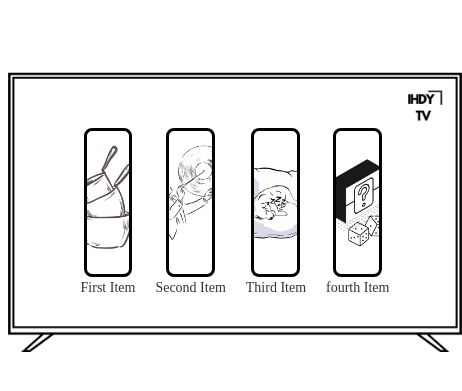
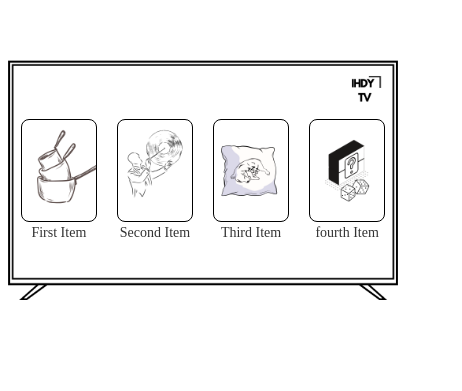
Before and after one commit to dijisolanke/ihdytv, a Next.js app: page / in a window 390 px wide. Shown: the part 183-574 px from the top of the page, 462 px wide, since content can reach past the window. Built offline with nearby package versions, Linux system fonts and the light colour scheme.

Commit message:
homepage responsive not yet functional

```diff
--- a/src/Components/LandingCard/index.tsx
+++ b/src/Components/LandingCard/index.tsx
@@ -2,7 +2,13 @@
 
 // ParentComponent.tsx
 import React from "react";
-import styled from "styled-components";
+
+import {
+  ParentContainer,
+  ChildContainer,
+  ImageSquare,
+  TextSpan,
+} from "./style";
 
 interface ChildProps {
   text: string;
@@ -14,41 +20,6 @@ interface ParentComponentProps {
 }
 
 // Styled Parent Container
-const ParentContainer = styled.div`
-  display: flex;
-  flex-wrap: nowrap;
-  justify-content: center;
-  align-items: center;
-  box-sizing: border-box;
-  width: 100%;
-  gap: 20px;
-`;
-
-// Styled Child Component
-const ChildContainer = styled.div`
-  display: flex;
-  flex-direction: column;
-  align-items: center;
-  flex-wrap: nowrap;
-`;
-
-// Styled Square for Background Image
-const ImageSquare = styled.div<{ backgroundImage: string }>`
-  width: 11vw;
-  height: 17vh;
-  background-image: url(${(props) => props.backgroundImage});
-  background-size: cover;
-  background-position: center;
-  border: solid black 3px;
-  border-radius: 8px;
-`;
-
-// Styled Span for Text
-const TextSpan = styled.span`
-  margin-top: 3px;
-  font-size: 14px;
-  color: #333;
-`;
 
 const Child: React.FC<ChildProps> = ({ text, backgroundImage }) => (
   <ChildContainer>
--- a/src/Components/LandingCard/style.tsx
+++ b/src/Components/LandingCard/style.tsx
@@ -1,98 +1,80 @@
 import styled from "styled-components";
 
-export default styled.div`
-  ul {
-    /* display: block; */
-    display: flex;
+const ParentContainer = styled.div`
+  display: flex;
+  flex-wrap: nowrap;
+  justify-content: center;
+  align-items: center;
+  box-sizing: border-box;
+  width: 100%;
+  gap: 20px;
+  overflow: hidden;
+  max-width: 852px;
+`;
 
-    li {
-      display: inline-flex;
-      flex-shrink: 4;
-    }
+// Styled Square for Background Image
+const ImageSquare = styled.div<{ backgroundImage: string }>`
+  width: 11vw;
+  height: 17vh;
+  background-image: url(${(props) => props.backgroundImage});
+  background-size: cover;
+  background-position: center;
+  border: solid black 1px;
+  border-radius: 8px;
+  transition: border-width 0.15s ease-in-out;
 
-    li:not(:last-child) {
-      margin: 0 1vw 0 0;
-    }
+  @media (max-width: 1298px) {
+    width: 14vw;
+    height: 19vh;
+  }
+  @media (max-width: 1060px) {
+    width: 18vw;
+    height: 18vh;
+  }
+  @media (max-width: 700px) {
+    width: 19vw;
+    height: 12vh;
+  }
+  @media (max-width: 340px) {
+    width: 15vw;
+    height: 8vh;
   }
 
-  img {
-    height: 23vh;
-    border: 1px black solid;
-    border-radius: 14px;
+  /* mobile landscape mode */
+  @media (min-width: 1609px) and (max-height: 716px) {
+    width: 8vw;
+    height: 15vh;
   }
-
-  a > span {
-    color: black;
-    display: inline;
-    position: relative;
-    top: 18px;
-    left: 33%;
+  @media (min-width: 209px) and (max-height: 750px) {
+    width: 8vw;
+    height: 15vh;
   }
-  a {
-    text-decoration: none;
-  }
-  /*
-  @media (max-width: 1426px) {
-    img {
-      height: 22vh;
-    }
-  }
-  @media (max-width: 1371px) {
-    img {
-      height: 21vh;
-    }
-  }
-  @media (max-width: 1325px) {
-    img {
-      height: 19vh;
-    }
-  }
-  @media (max-width: 1320px) {
-    img {
-      height: 19vh;
-    }
-  }
-  @media (max-width: 1232px) {
-    img {
-      height: 17vh;
-    }
-  }
-  @media (max-width: 1135px) {
-    img {
-      height: 16vh;
-    }
-  }
-  @media (max-width: 1093px) {
-    img {
-      height: 14vh;
-    }
-  }
-
-  @media (max-width: 1019px) {
-    img {
-      height: 13vh;
-    }
-  }
-  @media (max-width: 693px) {
-    img {
-      height: 11vh;
-    }
-  }
-  @media (max-width: 598px) {
-    img {
-      height: 9vh;
-    }
-  } */
-
-  @media (max-width: 1263px) {
-    img {
-      height: 17vh;
-    }
-  }
-
-  @media (max-width: 1193px) {
-    img {
-      height: 14vh;
-    }
+  &:hover {
+    border-width: 3px;
+    cursor: pointer;
   }
 `;
+
+// Styled Child Component/parent of imageSquare above
+const ChildContainer = styled.div`
+  display: flex;
+  flex-direction: column;
+  align-items: center;
+  flex-wrap: nowrap;
+  &:hover ${ImageSquare} {
+    border-width: 3px;
+    cursor: pointer;
+  }
+`;
+
+// Styled Span for Text
+const TextSpan = styled.span`
+  margin-top: 3px;
+  font-size: 14px;
+  color: #333;
+  &:hover {
+    cursor: pointer;
+  }
+`;
+
+export { ParentContainer, ChildContainer, ImageSquare, TextSpan };
--- a/src/app/pageStyle.tsx
+++ b/src/app/pageStyle.tsx
@@ -17,4 +17,7 @@ export default styled.div<LandingProps>`
   width: 100vw; /* Make it responsive to the viewport width */
   height: 60vh;
   padding: 2rem;
+  @media (max-width: 900px) {
+    padding: 0;
+  }
 `;
```
